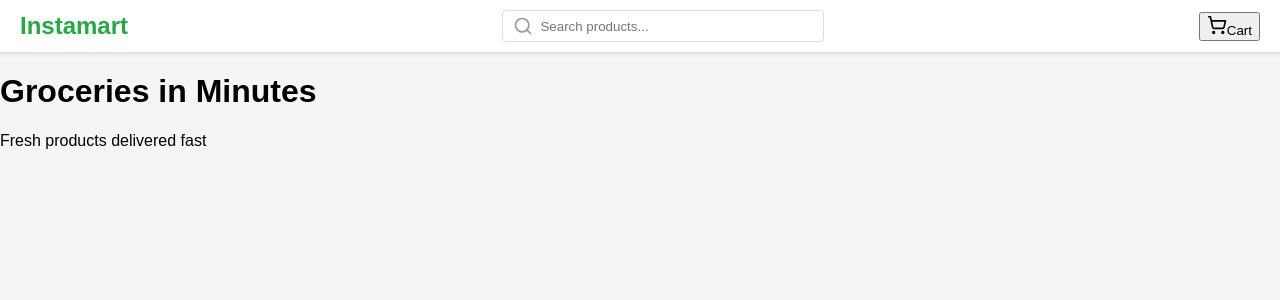
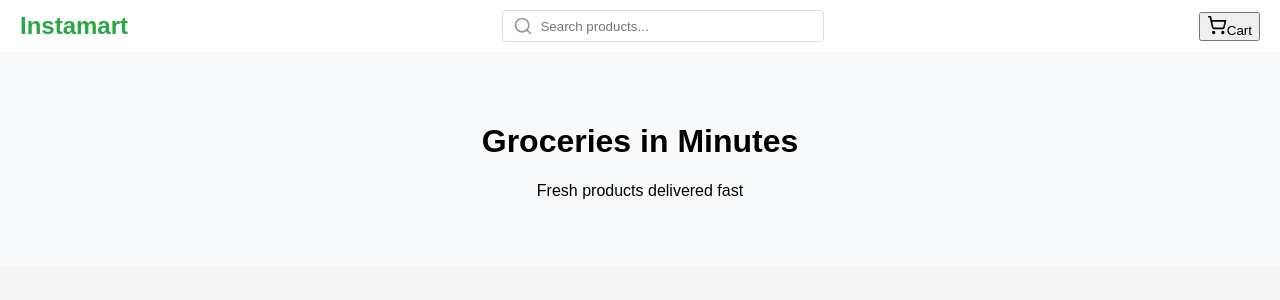
Before and after one commit to Shrilesh-Dhobale/Assign-19-InstaMart, a React (Vite) app: page / in a window 1280 px wide. Shown: the top 300 px of the page. Built offline with nearby package versions, Linux system fonts and the light colour scheme.

Commit message:
Stlying added for banner

```diff
--- a/src/Home.css
+++ b/src/Home.css
@@ -50,3 +50,9 @@ display: flex;
 align-items: center;
 gap: 5px;
 }
+
+.banner {
+text-align: center;
+padding: 50px 20px;
+background-color: #f8f9fa;
+}
```
